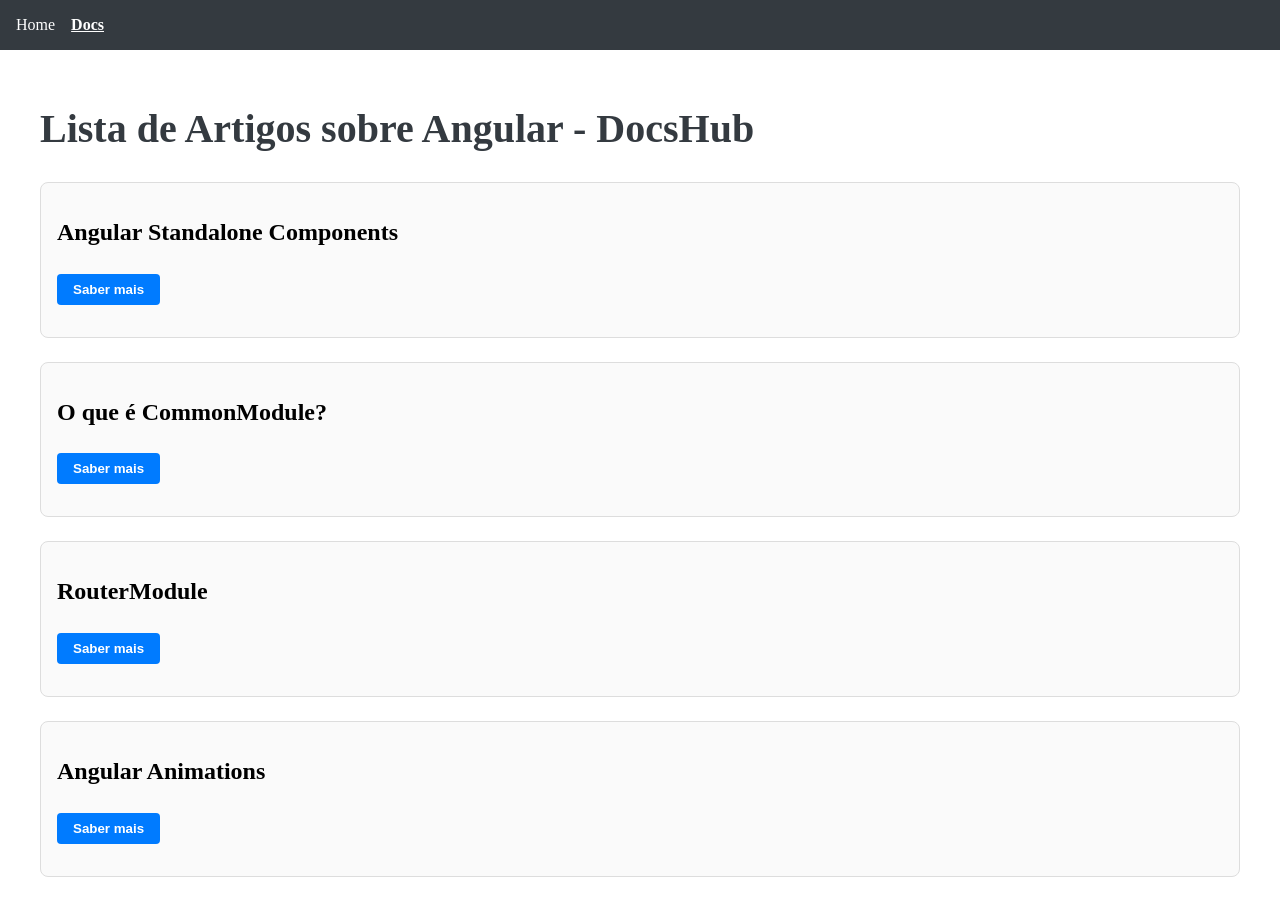
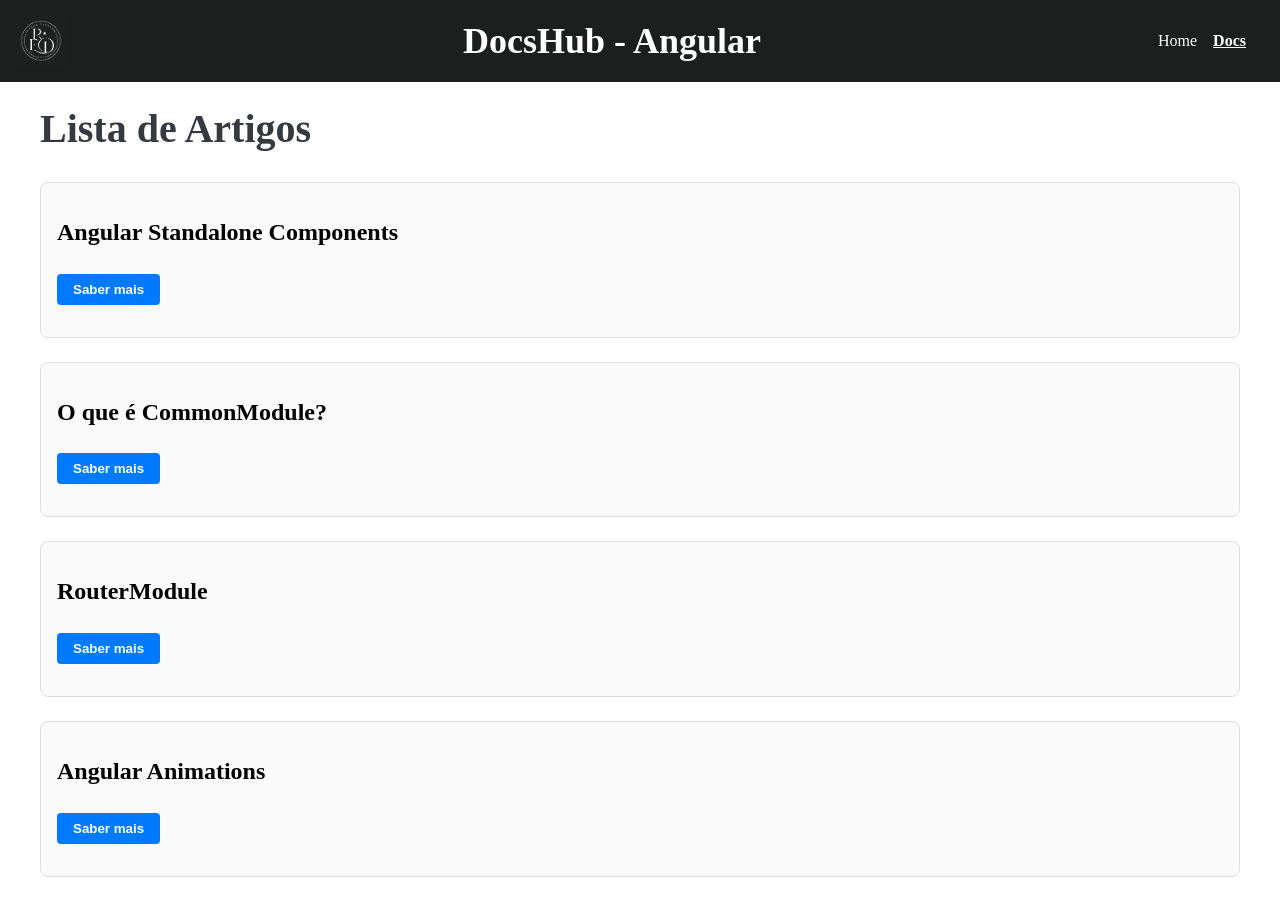
Before and after one commit to rochaevertondev/Frontend-Angular, an Angular app: page /docs in a window 1280 px wide. Built offline with nearby package versions, Linux system fonts and the light colour scheme.

Commit message:
Adjusts CSS

```diff
--- a/src/app/components/navbar/navbar.component.html
+++ b/src/app/components/navbar/navbar.component.html
@@ -1,4 +1,10 @@
 <nav>
-  <a routerLink="" routerLinkActive="active" [routerLinkActiveOptions]="{ exact: true }">Home</a>
-  <a routerLink="docs" routerLinkActive="active">Docs</a>
+    <img src="/LOGO.png" alt="Logo Rocha Everton Dev" width="50">
+
+    <span class="app-title">DocsHub - Angular</span>
+
+    <div class="nav-links">
+        <a routerLink="" routerLinkActive="active" [routerLinkActiveOptions]="{ exact: true }">Home</a>
+        <a routerLink="docs" routerLinkActive="active">Docs</a>
+    </div>
 </nav>
--- a/src/app/components/navbar/navbar.component.scss
+++ b/src/app/components/navbar/navbar.component.scss
@@ -1,15 +1,34 @@
 nav {
+
     position: fixed;
     top: 0;
     left: 0;
     width: 100%;
     z-index: 1000;
-    background-color: #343a40;
+    background-color: #1d1f1f;
     padding: 1rem;
+
+
+    display: flex;
+    align-items: center;
+    justify-content: space-between;
+
+    .app-title {
+        color: white;
+        font-size: 2.25rem;
+        font-weight: bold;
+        margin: auto;
+    }
+
+
+    .nav-links {
+        display: flex;
+        margin-right: 50px;
+    }
 
     a {
         color: white;
-        margin-right: 1rem;
+        margin-left: 1rem;
         text-decoration: none;
 
         &.active {
@@ -17,4 +36,8 @@ nav {
             text-decoration: underline;
         }
     }
+
+    img {
+        margin-right: 1rem;
+    }
 }
--- a/src/app/pages/documents/documents.component.html
+++ b/src/app/pages/documents/documents.component.html
@@ -1,4 +1,4 @@
 <div class="docs-main">
-    <h1>Lista de Artigos sobre Angular - DocsHub</h1>
+    <h1>Lista de Artigos</h1>
     <app-article></app-article>
 </div>
--- a/src/app/pages/documents/documents.component.scss
+++ b/src/app/pages/documents/documents.component.scss
@@ -1,9 +1,6 @@
 .docs-main {
-    /* Define uma largura máxima para o conteúdo não se esticar demais em telas grandes */
     max-width: 1200px;
-    /* Centraliza o próprio container na tela */
     margin: 0 auto;
-    /* Adiciona um padding interno para respirar */
     padding: 20px;
 }
 
--- a/src/app/pages/home/home.component.html
+++ b/src/app/pages/home/home.component.html
@@ -13,7 +13,6 @@
   </header>
 
   <section class="features-section">
-    <h2>Por Que o DocsHub?</h2>
     <div class="feature-cards">
       <div class="card">
         <h3>Artigos Dinâmicos</h3>
--- a/src/app/pages/home/home.component.scss
+++ b/src/app/pages/home/home.component.scss
@@ -10,7 +10,8 @@
 
 .hero-section {
   padding: 10px 10px 40px 10px;
-  margin-bottom: 20px;
+
+  margin: 30px;
   background-color: #f8f9fa;
   border-radius: 8px;
 }
```
